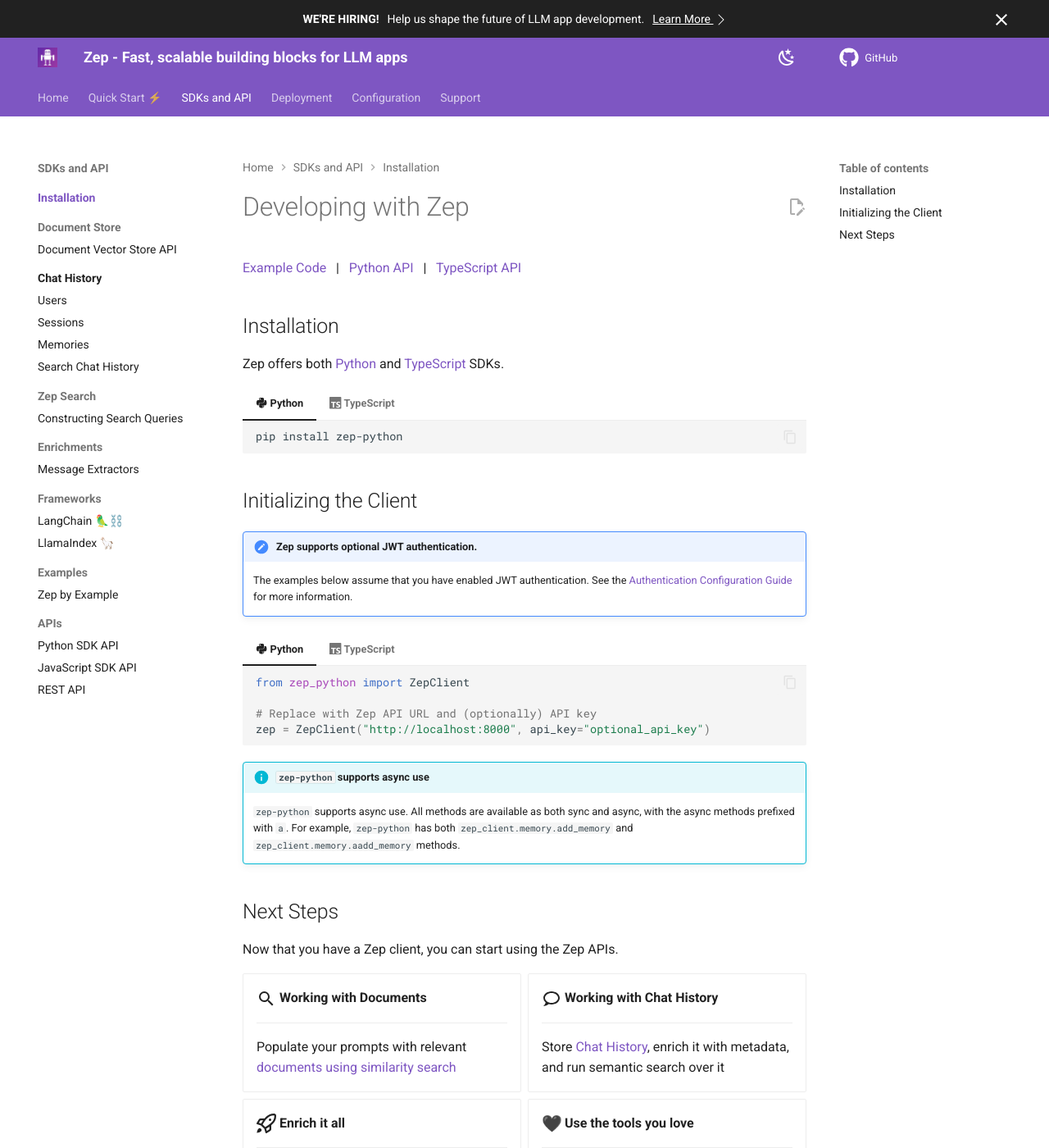
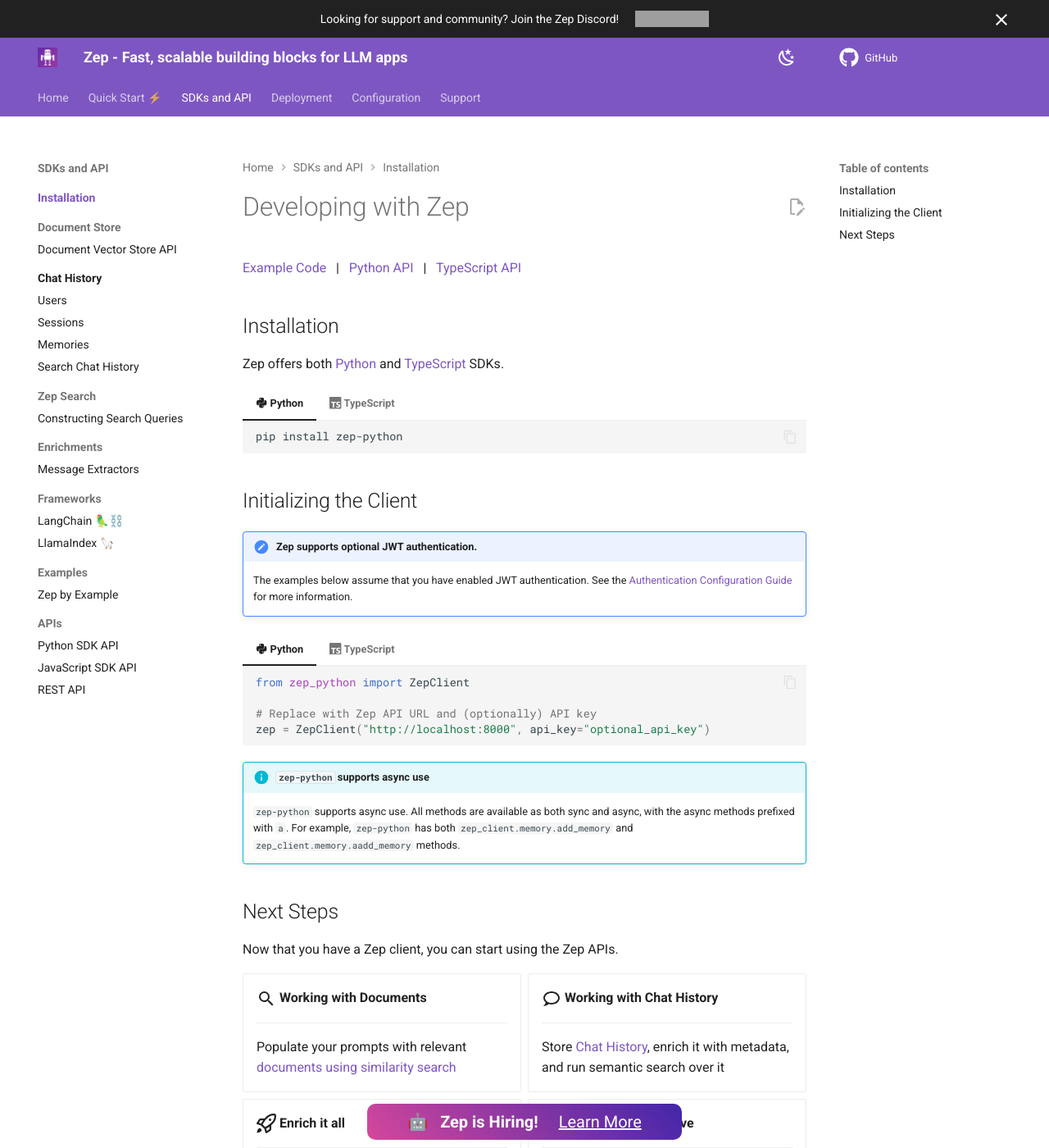
Before and after one commit to getzep/docs.getzep.com, an MkDocs documentation site: the page built from docs/sdk/index.md, in a window 1280 px wide and 1400 px high. Shown: the whole window at 82% size. Built offline with MkDocs 1.6.1 and Material for MkDocs 9.7.7, drawn with Linux system fonts in a browser that asks for light colours; emoji names are drawn with the system emoji font; plug-ins that fetch from the network failed and are left out; comment, search, counter and statistics services are not loaded; grey boxes are pictures that could not be loaded.

Commit message:
Revert "new jobs link"
This reverts commit a4e5b0f34c156d7e590948c818ee8cabfccf027f.

```diff
--- a/mkdocs.yml
+++ b/mkdocs.yml
@@ -53,8 +53,6 @@
       - Data Management: deployment/data.md
 
   - Support: support/index.md
-  # - Discord: https://discord.gg/W8Kw6bsgXQ
-
 theme:
   name: material
   custom_dir: overrides
--- a/overrides/main.html
+++ b/overrides/main.html
@@ -1,15 +1,63 @@
 {% extends "base.html" %}
+
+{% block footer %}
+{{ super() }}
+
+<style>
+    #jobs-float {
+        display: flex;
+        position: fixed;
+        bottom: 10px;
+        left: 50%;
+        transform: translateX(-50%);
+        /*background-color: var(--md-primary-fg-color--dark);*/
+        background-image: linear-gradient(45deg, #d5479b, #4226aa);
+        color: var(--md-primary-bg-color);
+        border-radius: 10px;
+        padding: 10px 20px;
+        z-index: 999;
+        cursor: pointer;
+        align-items: center;
+        width: 30%;
+        justify-content: center;
+    }
+
+    #jobs-float iframe {
+        border: 0;
+        width: 170px;
+        height: 30px;
+        margin: 0;
+        padding: 0;
+    }
+
+    .text-container {
+        font-size: 1rem;
+        margin-right: 20px;
+        margin-left: 20px;
+        text-align: center;
+    }
+
+    @media (max-width: 767px) {
+        #jobs-float {
+            display: none;
+        }
+    }
+
+</style>
+
+<div id="jobs-float" >
+    <div class="text-container">
+        🤖 <span style="font-weight: bold; padding-right: 1rem; padding-left: 0.5rem;">Zep is Hiring!</span>
+        <a href="https://apply.workable.com/zep-ai/" target="_blank" style="text-decoration: underline;">Learn More</a>
+    </div>
+</div>
+{% endblock %}
 
 {% block announce %}
 <div style=" display: flex; justify-content: center; align-items: center;">
-    <span style="font-weight: 600;">WE'RE HIRING!</span> <span style="margin: 0 10px;">Help us shape the future of LLM app development.</span>
-    <a href="https://jobs.ashbyhq.com/zep-ai" style="color: white; text-decoration: underline;">
-        Learn More
-        <svg xmlns="http://www.w3.org/2000/svg" width="16" height="16" fill="currentColor" class="bi bi-chevron-right"
-            viewBox="0 0 16 16" style="vertical-align: middle;">
-            <path fill-rule="evenodd"
-                d="M6.646 1.646a.5.5 0 0 1 .708 0l6 6a.5.5 0 0 1 0 .708l-6 6a.5.5 0 0 1-.708-.708L12.293 8 6.646 2.354a.5.5 0 0 1 0-.708z" />
-        </svg>
+    Looking for support and community? Join the Zep Discord!
+    <a href="https://discord.gg/W8Kw6bsgXQ" style="display: flex; align-items: center; margin-left: 20px;">
+        <img src="https://dcbadge.vercel.app/api/server/W8Kw6bsgXQ?style=flat" alt="Zep Discord"/>
     </a>
 </div>
 {% endblock %}
```
